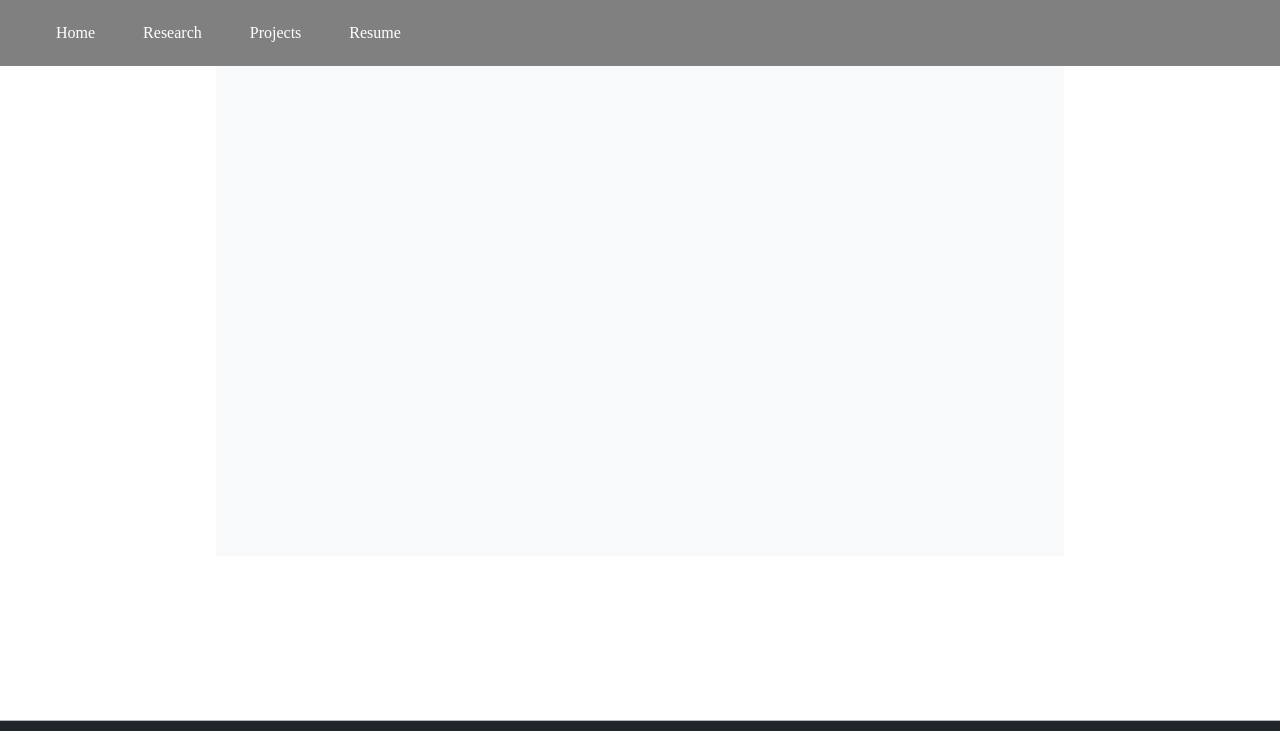
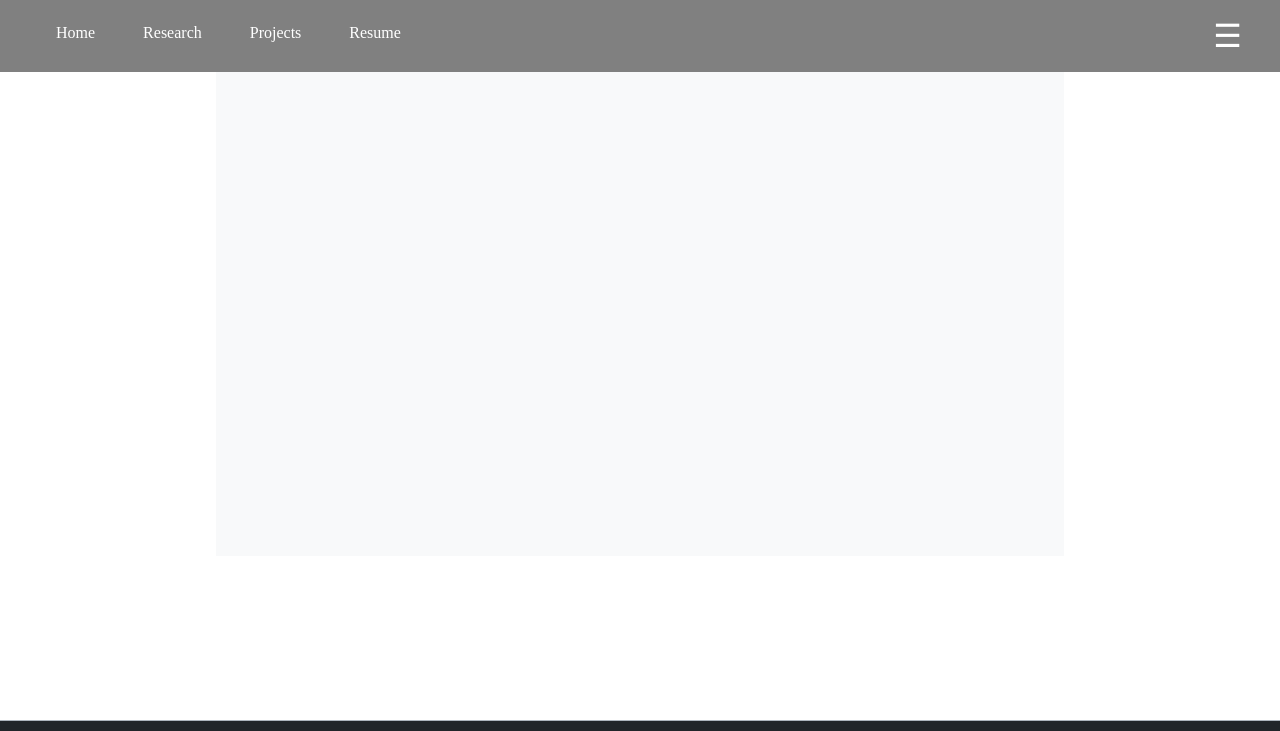
Before and after one commit to jsmatias/gtsb-personal-website, a Gatsby site: page / in a window 1280 px wide. Shown: the top 731 px of the page. Built offline with nearby package versions, Linux system fonts and the light colour scheme; Gatsby itself is replaced by a stand-in of ours.

Commit message:
Navigation bar added

```diff
--- a/src/components/navigationbar.jsx
+++ b/src/components/navigationbar.jsx
@@ -1,7 +1,5 @@
-import React, { useState, useEffect } from "react";
-import { Link } from "gatsby";
+import React, { useState } from "react";
 import { styled } from "styled-components";
-// import './App.css';
 
 const NavBar = styled.nav`
   padding: 1rem 2rem;
@@ -11,6 +9,9 @@ const NavBar = styled.nav`
   top: 0;
   left: 0;
   box-sizing: border-box;
+  &.navbar-expanded {
+    display: grid;
+  }
 `;
 
 const NavItem = styled.a`
@@ -25,32 +26,35 @@ const NavItem = styled.a`
   }
 `;
 
+const MenuButton = styled.button`
+  color: white;
+  background: gray;
+  display: block;
+  float: right;
+  border: none;
+  font-size: 2rem;
+  &:hover {
+    transition: background-color 0.5s;
+    background-color: black;
+  }
+`;
+
 function NavigationBar() {
-  const [isSidebarOpen, setIsSidebarOpen] = useState(false);
-  // const [windowWidth, setWindowWidth] = useState(window.innerWidth);
-
-  // useEffect(() => {
-  //   const handleResize = () => {
-  //     setWindowWidth(window.innerWidth);
-  //   };
-
-  //   window.addEventListener("resize", handleResize);
-
-  //   return () => {
-  //     window.removeEventListener("resize", handleResize);
-  //   };
-  // }, []);
+  const [isNavbarExpanded, setIsNavbarExpanded] = useState(false);
 
   const toggleSidebar = () => {
-    setIsSidebarOpen(!isSidebarOpen);
+    setIsNavbarExpanded(!isNavbarExpanded);
   };
 
   return (
-    <NavBar className={`navbar${isSidebarOpen ? "-expanded" : ""}`}>
+    <NavBar className={`navbar${isNavbarExpanded ? "-expanded" : ""}`}>
       <NavItem href="/">Home</NavItem>
       <NavItem href="/research">Research</NavItem>
       <NavItem href="/projects">Projects</NavItem>
       <NavItem href="/cv">Resume</NavItem>
+      <MenuButton onClick={toggleSidebar}>
+        {isNavbarExpanded ? `\u2715` : `\u2630`}
+      </MenuButton>
     </NavBar>
   );
 }
```
